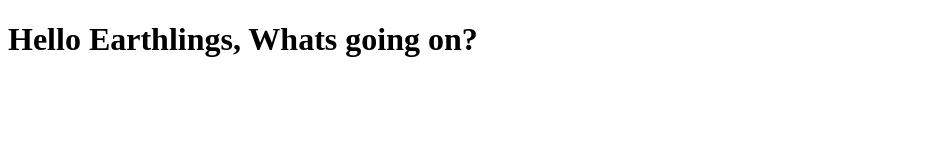
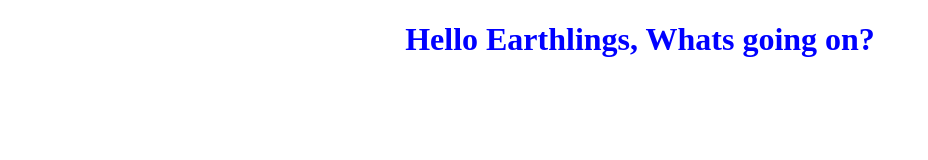
Before and after one commit to 4621553/probable-lamp, a plain HTML site: page index.html in a window 1280 px wide. Shown: the whole page, without its empty margins (0-928 px from the left). Drawn offline with Linux system fonts and the light colour scheme.

Commit message:
centered text and color

```diff
--- a/index.html
+++ b/index.html
@@ -4,6 +4,7 @@
     <meta charset="UTF-8">
     <meta http-equiv="X-UA-Compatible" content="IE=edge">
     <meta name="viewport" content="width=device-width, initial-scale=1.0">
+    <link rel="stylesheet" href="styles.css">
     <title>Document</title>
 </head>
 <body>
--- /dev/null
+++ b/styles.css
@@ -0,0 +1,4 @@
+h1 {
+    color: blue;
+    text-align: center;
+}
```
